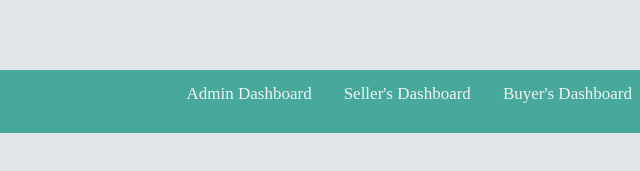
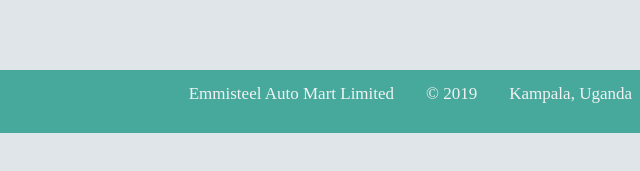
Before and after one commit to oxenprogrammer/Auto-Mart, a plain HTML site: page UI/index.html in a window 1280 px wide. Shown: the part 667-838 px from the top of the page, 640-1280 px from the left. Drawn offline with Linux system fonts and the light colour scheme.

Commit message:
chore(navbar): update the footer [Fixes #166655051]

```diff
--- a/UI/index.html
+++ b/UI/index.html
@@ -60,11 +60,11 @@
                     <a href="seller-dashboard.html" class="signup-login">login</a>
                 </form>
                </div>
-       </main>
-       <footer class="footer">
-            <a href="./buyer-dashboard.html">Buyer's Dashboard</a>
-            <a href="./seller-dashboard.html">Seller's Dashboard</a>
-            <a href="./admin-dashboard.html">Admin Dashboard</a>
+        </main>
+        <footer class="footer">
+            <a href="#">Kampala,  Uganda</a>
+            <a href="#">&#169; 2019</a>
+            <a href="#">Emmisteel Auto Mart Limited</a>
         </footer>
    </div>
    <script src="./js/index.js"></script>
```
Also changed, not shown: UI/admin-dashboard.html (+3 -3 lines), UI/buyer-dashboard.html (+3 -3 lines), UI/seller-dashboard.html (+3 -3 lines).
